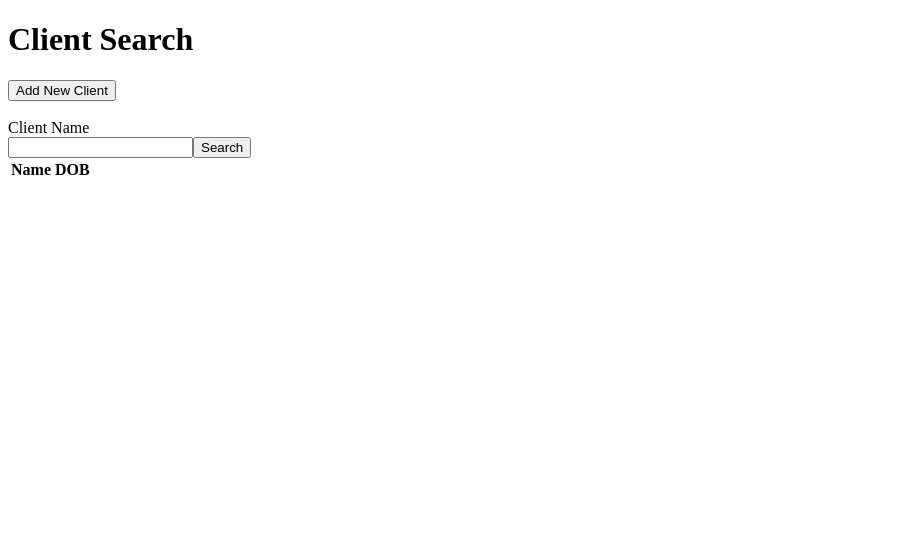
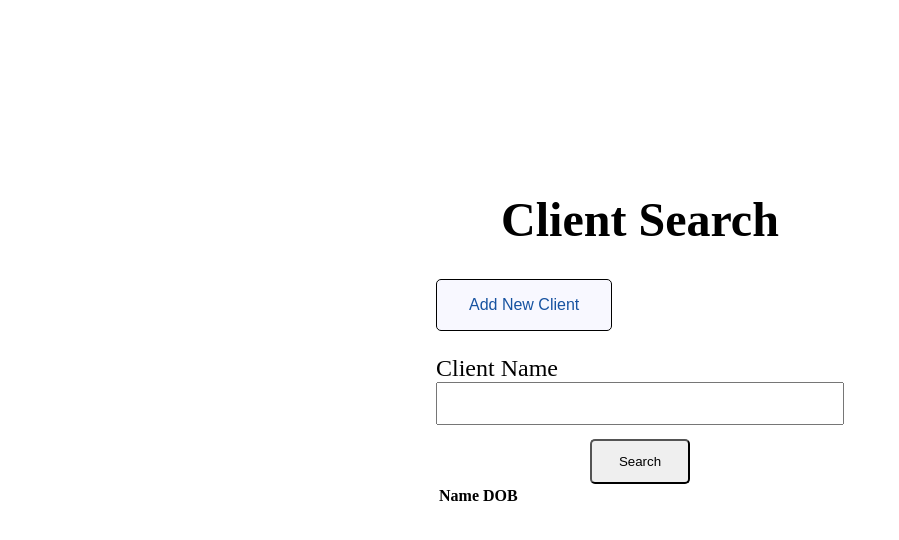
Before and after one commit to J-ah1/Housing-Rent-Calculator, a React (Create React App) app in the folder Client/: page /search in a window 1280 px wide. Shown: the top 540 px of the page, without its empty margins (0-899 px from the left). Built offline with nearby package versions, Linux system fonts and the light colour scheme.

Commit message:
Styling for Client Search Page, restructured js file for styling

```diff
--- a/Client/src/Components/ClientSearch.js
+++ b/Client/src/Components/ClientSearch.js
@@ -1,5 +1,7 @@
 import React, { Component } from 'react';
 import {Link} from 'react-router-dom';
+
+import '../Styles/ClientSearch.css'
 
 class ClientSearch extends Component {
     constructor(props) {
@@ -15,7 +17,7 @@ class ClientSearch extends Component {
     loadInfo = (e) => {
         e.preventDefault();
         var request = new XMLHttpRequest();
-        request.open("GET", `http://localhost:8000/db.cfc?method=getCSearchRegex&clientName=${this.state.search}`, false);
+        request.open("GET", `http://localhost:8500/db.cfc?method=getCSearchRegex&clientName=${this.state.search}`, false);
         request.send();
         var parser = new DOMParser()
         var xml = (parser.parseFromString(request.responseText, "text/xml"))
@@ -47,20 +49,20 @@ class ClientSearch extends Component {
 
     render() {
         return (
-            <div>
+            <div id="client-search-container">
+                <div id="client-search-content">
                     <h1>Client Search</h1>
-                <button>Add New Client</button>
-                <br />
-                <br />
+                    <button id="client-search-add-client">Add New Client</button>
+
                     <label>Client Name</label>
-                <br />
+
                     <input
                         type='text'
                         value={this.state.search}
                         onChange={this.handleChange}
                     >
                     </input>
-                <button onClick={this.loadInfo}>Search</button>
+                    <button id="client-search-button" onClick={this.loadInfo}>Search</button>
                     <table>
                         <thead>
                             <tr>
@@ -81,6 +83,7 @@ class ClientSearch extends Component {
                         </tbody>
                     </table>
                 </div>
+            </div>
         )
     }
 }
--- /dev/null
+++ b/Client/src/Styles/ClientSearch.css
@@ -0,0 +1,44 @@
+#client-search-container{
+    display: flex;
+    justify-content: center;
+    margin-top: 20vh;
+}
+
+#client-search-content{
+    display: flex;
+    flex-direction: column;
+    align-items: flex-start;
+}
+
+#client-search-content > h1{
+    align-self: center;
+    font-size: 3em;
+}
+
+#client-search-add-client{
+    padding: 1em 2em;
+    background-color: ghostwhite;
+    color: rgb(23, 83, 161);
+    font-size: 1rem;
+    font-weight: 500;
+    border: 1px solid black;
+    border-radius: 5px;
+}
+
+
+#client-search-content > label{
+    margin-top: 1em;
+    font-size: 1.5em;
+}
+
+#client-search-content > input{
+    width: 50vh;
+    font-size: 2em;
+}
+
+#client-search-button{
+    align-self: center;
+    margin-top: 1em;
+    padding: 1em 2em;
+    border-radius: 5px;
+}
```
Lines whose indentation alone changed are shown as unchanged.
